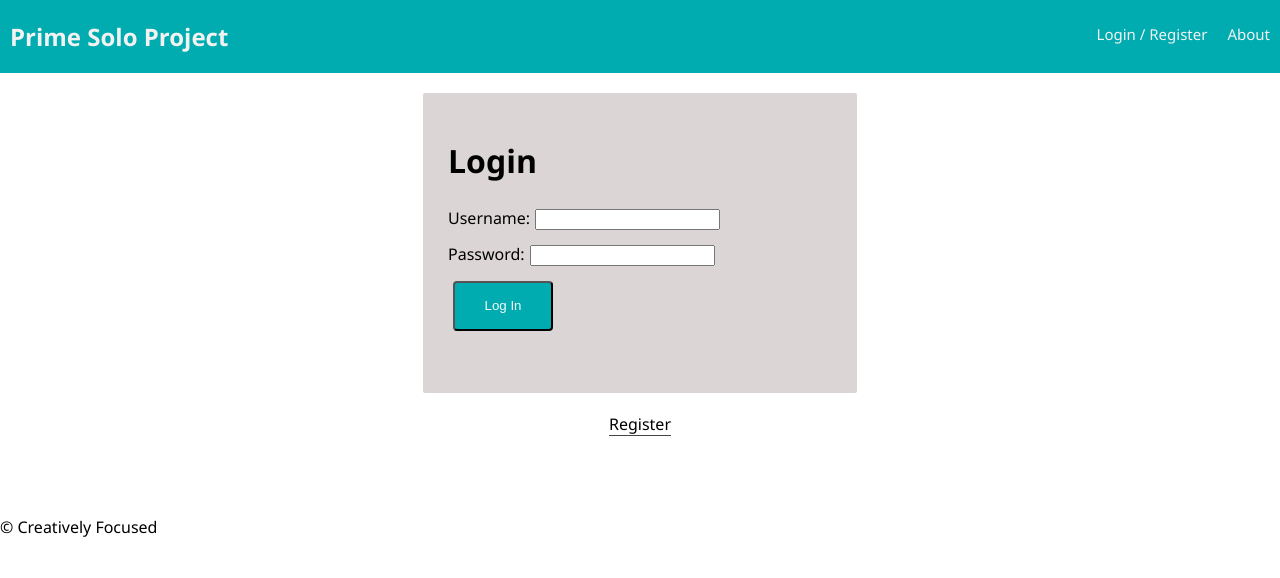
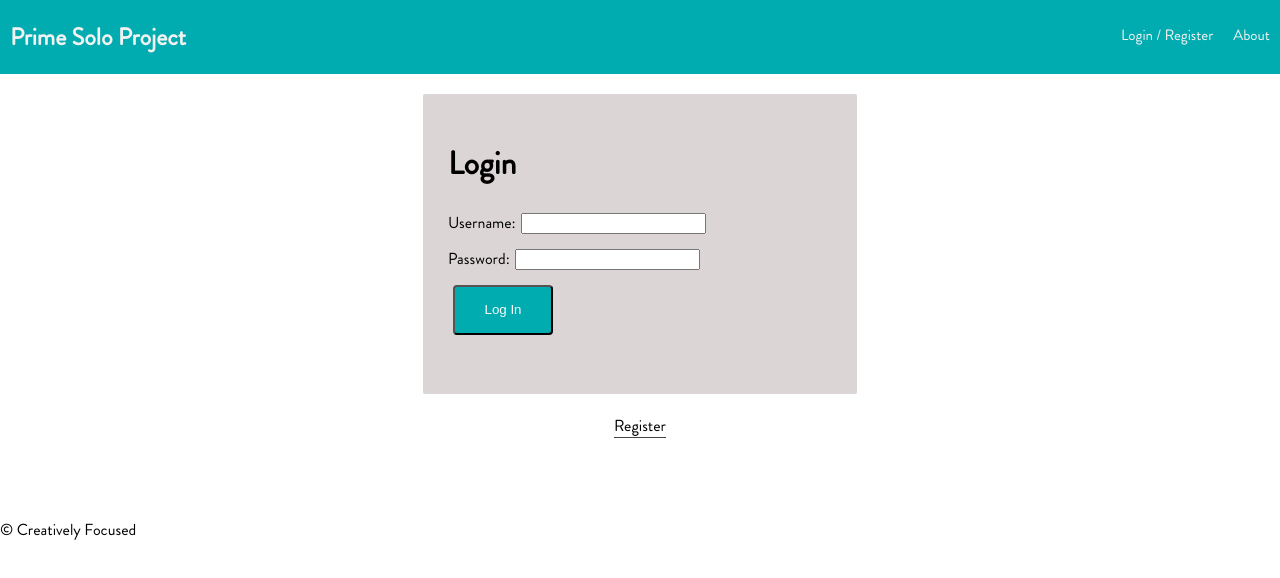
Before and after one commit to aliyeberento/Creatively_Focused, a React app: page /#/home in a window 1280 px wide. Built offline with nearby package versions, Linux system fonts and the light colour scheme; no server answers.

Commit message:
added custom fonts

```diff
--- a/src/components/App/App.css
+++ b/src/components/App/App.css
@@ -1,5 +1,5 @@
 body {
-    font-family: 'Segoe UI', Tahoma, Geneva, Verdana, sans-serif;
+    font-family: brandon-regular, 'Segoe UI', Tahoma, Geneva, Verdana, sans-serif;
     margin: 0px;
 }
 
@@ -47,3 +47,18 @@ input {
     border-bottom:1px solid #444;
     cursor: pointer;
 }
+
+@font-face {
+    src: url('./fonts/BrandonGrotesque-Regular.otf');
+    font-family: brandon-regular;
+}
+
+@font-face {
+    src: url('./fonts/BrandonGrotesque-Medium.otf');
+    font-family: brandon-medium;
+}
+
+@font-face {
+    src: url('./fonts/BrandonGrotesque-Bold.otf');
+    font-family: brandon-bold;
+}
```
Also changed, not shown: src/components/App/fonts/BrandonGrotesque-Black.otf (added), src/components/App/fonts/BrandonGrotesque-BlackItalic.otf (added), src/components/App/fonts/BrandonGrotesque-Bold.otf (added), src/components/App/fonts/BrandonGrotesque-BoldItalic.otf (added), src/components/App/fonts/BrandonGrotesque-Light.otf (added), src/components/App/fonts/BrandonGrotesque-LightItalic.otf (added), src/components/App/fonts/BrandonGrotesque-Medium.otf (added), src/components/App/fonts/BrandonGrotesque-MediumItalic.otf (added), src/components/App/fonts/BrandonGrotesque-Regular.otf (added), src/components/App/fonts/BrandonGrotesque-RegularItalic.otf (added), src/components/App/fonts/BrandonGrotesque-Thin.otf (added), src/components/App/fonts/BrandonGrotesque-ThinItalic.otf (added).
